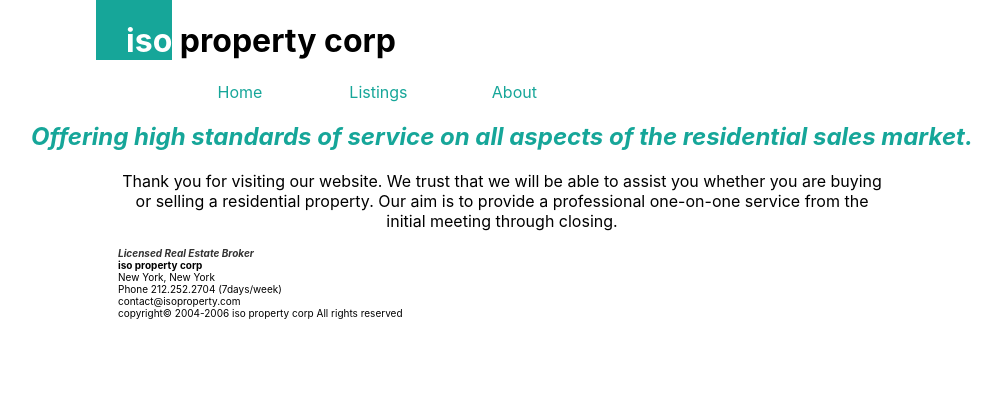
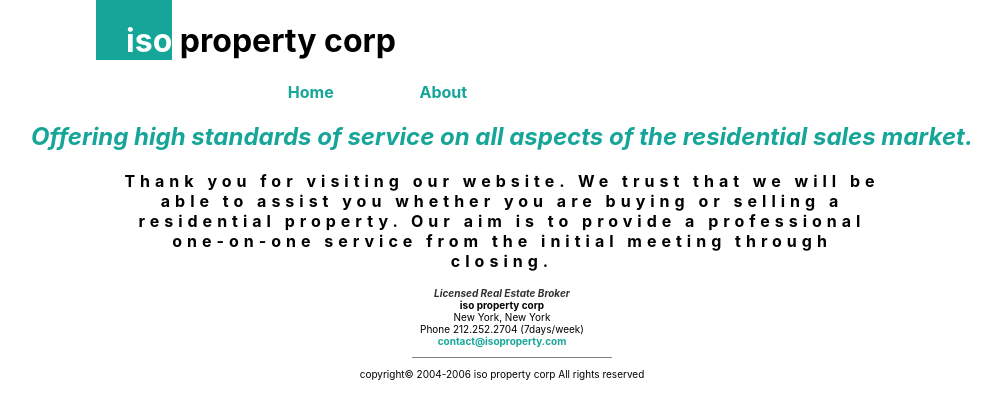
Before and after one commit to samuel-weinstein-cs/isoproperty, a React (Create React App) app: page / in a window 1280 px wide. Shown: the top 418 px of the page, without its empty margins (138-1139 px from the left). Built offline with nearby package versions, Linux system fonts and the light colour scheme.

Commit message:
added border bottom to footer, changed some font styles, added letter spacing to the paragraph in home page

```diff
--- a/src/App.css
+++ b/src/App.css
@@ -48,7 +48,7 @@
 
 .contact p {
   font-size: 10px;
-  text-align: left;
+  text-align: center;
   margin-left: 20%;
   margin-right: 20%;
 }
@@ -56,6 +56,7 @@
 .home-p {
   margin-left: 20%;
   margin-right: 20%;
+  letter-spacing: 5px;
 }
 
 .home-header {
@@ -69,3 +70,13 @@
 .license {
   color: rgb(50, 50, 50)
 }
+
+.email {
+  color: #16A699
+}
+
+.upper-contact {
+  border-bottom: solid grey 1px;
+  width: 200px;
+  margin-left: 43%;
+}
--- a/src/components/Footer.js
+++ b/src/components/Footer.js
@@ -7,8 +7,9 @@
         <b>iso property corp</b><br></br>
         New York, New York<br></br>
         Phone 212.252.2704 (7days/week)<br></br>
-        contact@isoproperty.com<br></br>
-        copyright© 2004-2006 iso property corp All rights reserved</p>
+        <b className="email">contact@isoproperty.com</b><br></br></p>
+        <div className="upper-contact"></div>
+        <p>copyright© 2004-2006 iso property corp All rights reserved</p>
         </div>
     )
 }
--- a/src/components/Header.js
+++ b/src/components/Header.js
@@ -9,13 +9,13 @@
       <nav className="header-nav">
         <ul className="nav-list">
           <li className="header-link">
-            <Link to="/">Home</Link>
+            <Link to="/"><b>Home</b></Link>
           </li>
+          {/* <li className="header-link">
+            <Link to="/"><b>Listings</b></Link>
+          </li> */}
           <li className="header-link">
-            <Link to="/">Listings </Link>
-          </li>
-          <li className="header-link">
-            <Link to="/about">About</Link>
+            <Link to="/about"><b>About</b></Link>
           </li>
         </ul>
         <main>
--- a/src/components/Home.js
+++ b/src/components/Home.js
@@ -7,11 +7,11 @@
       Offering high standards of service on all aspects of the residential sales
       market.
       </i></h1>
-    <p className="home-p">
+    <p className="home-p"><b>
       Thank you for visiting our website. We trust that we will be able to
       assist you whether you are buying or selling a residential property. Our
       aim is to provide a professional one-on-one service from the initial
-      meeting through closing.
+      meeting through closing.</b>
     </p>
   </div>
     )
```
